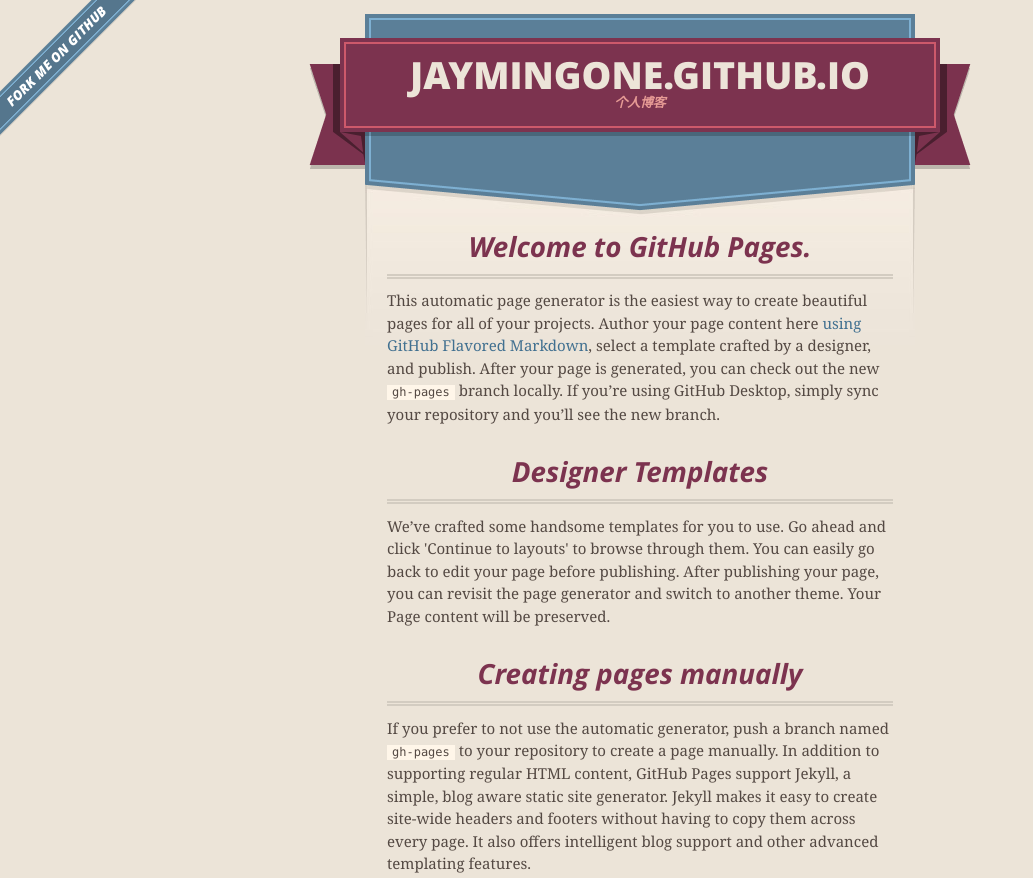
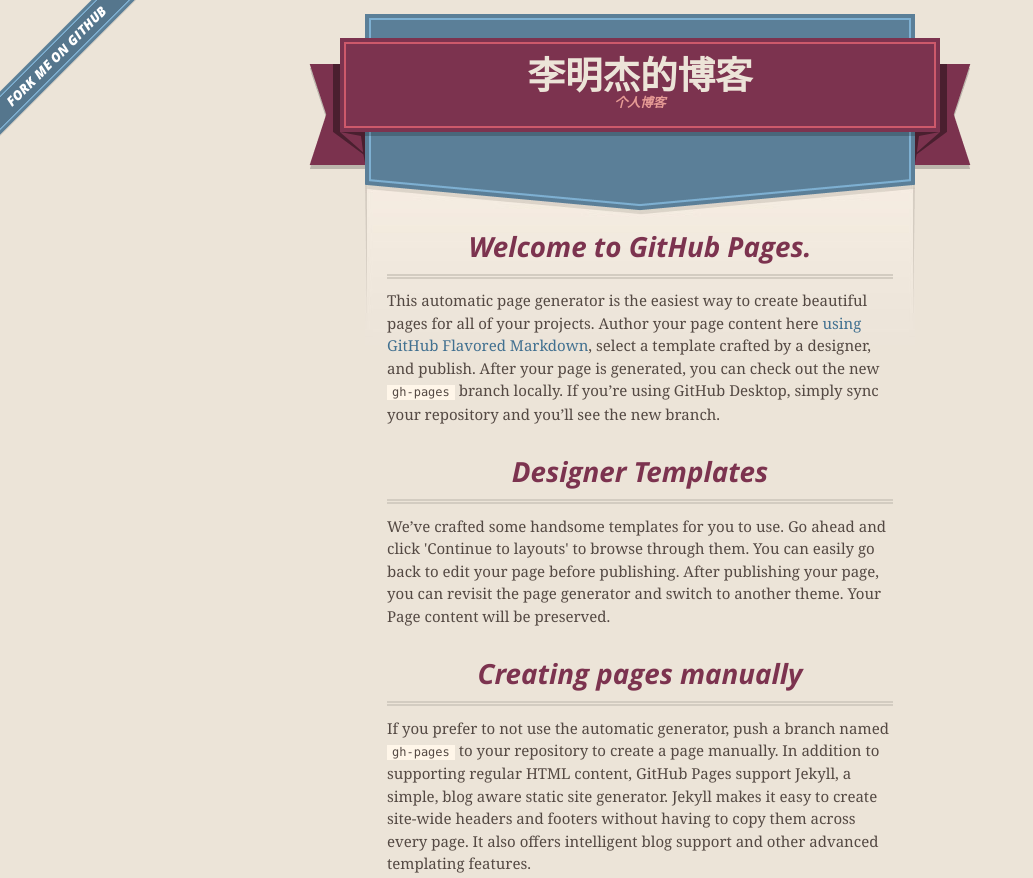
Before and after one commit to jaymingone/jaymingone.github.io, a plain HTML site: page index.html in a window 1280 px wide. Shown: the top 878 px of the page, without its empty margins (0-1033 px from the left). Drawn offline with nearby package versions, Linux system fonts and the light colour scheme.

Commit message:
Update index.html

```diff
--- a/index.html
+++ b/index.html
@@ -27,7 +27,7 @@
       <header>
         <span class="ribbon-outer">
           <span class="ribbon-inner">
-            <h1>Jaymingone.GitHub.io</h1>
+            <h1>李明杰的博客</h1>
             <h2>个人博客</h2>
           </span>
           <span class="left-tail"></span>
```
